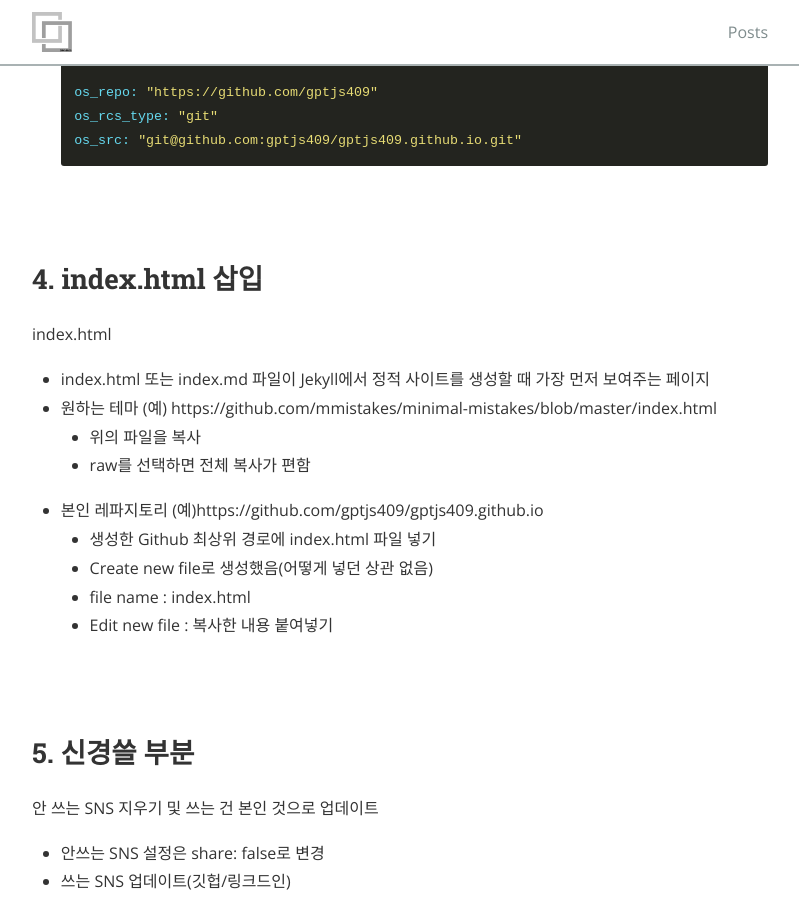
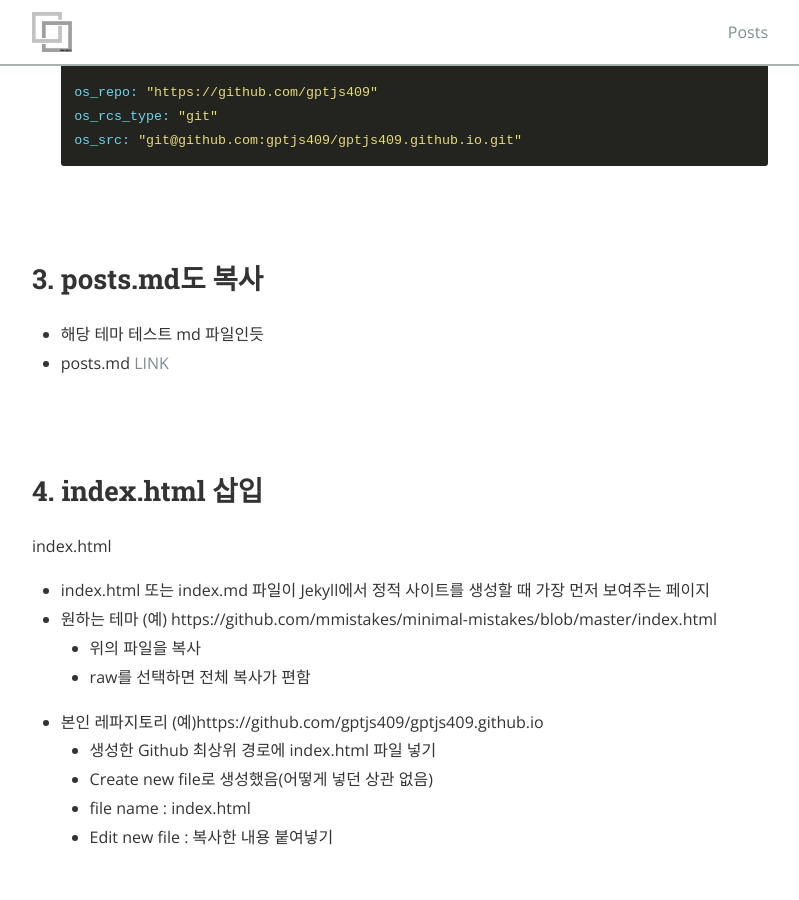
Before and after one commit to gptjs409/gptjs409.github.io, a Jekyll site: the page built from _posts/git/2019-10-11-theme-change.md, in a window 1280 px wide and 900 px high, scrolled down 1951 px. Shown: the whole window, without its empty margins (240-1039 px from the left). Built offline with Jekyll 4.4.1, drawn with Linux system fonts in a browser that asks for light colours; nearby versions of some CDN libraries; our own code applies the rules of GitHub Pages for plain Markdown files.

Commit message:
#1 update

```diff
--- a/_posts/git/2019-10-11-theme-change.md
+++ b/_posts/git/2019-10-11-theme-change.md
@@ -84,6 +84,12 @@ GitHub 지원 Jeykyll 테마 [Link](https://github.com/topics/jekyll-theme)
 
 <br>
 <br>
+## 3. posts.md도 복사
+- 해당 테마 테스트 md 파일인듯
+- posts.md [LINK](https://github.com/gptjs409/gptjs409.github.io/blob/master/posts.md)
+
+<br>
+<br>
 
 ## 4. index.html 삽입
 
```
